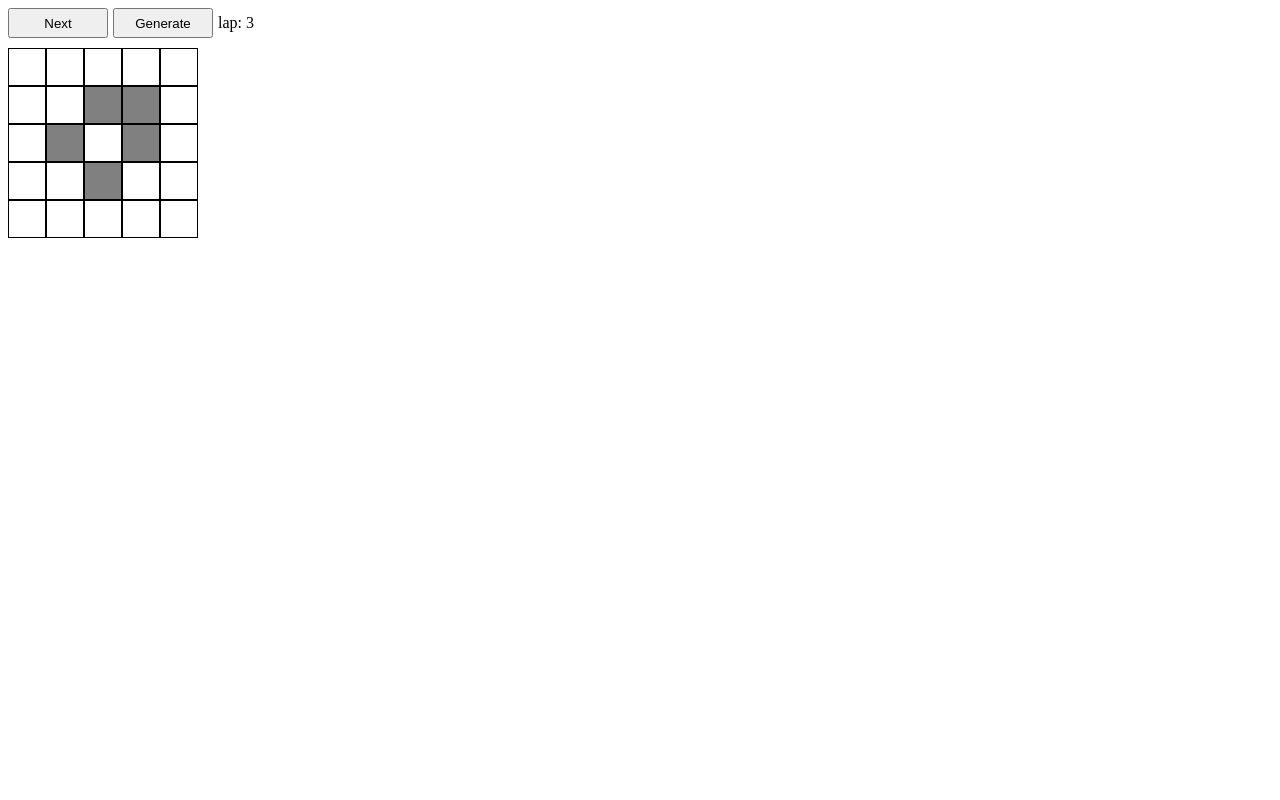
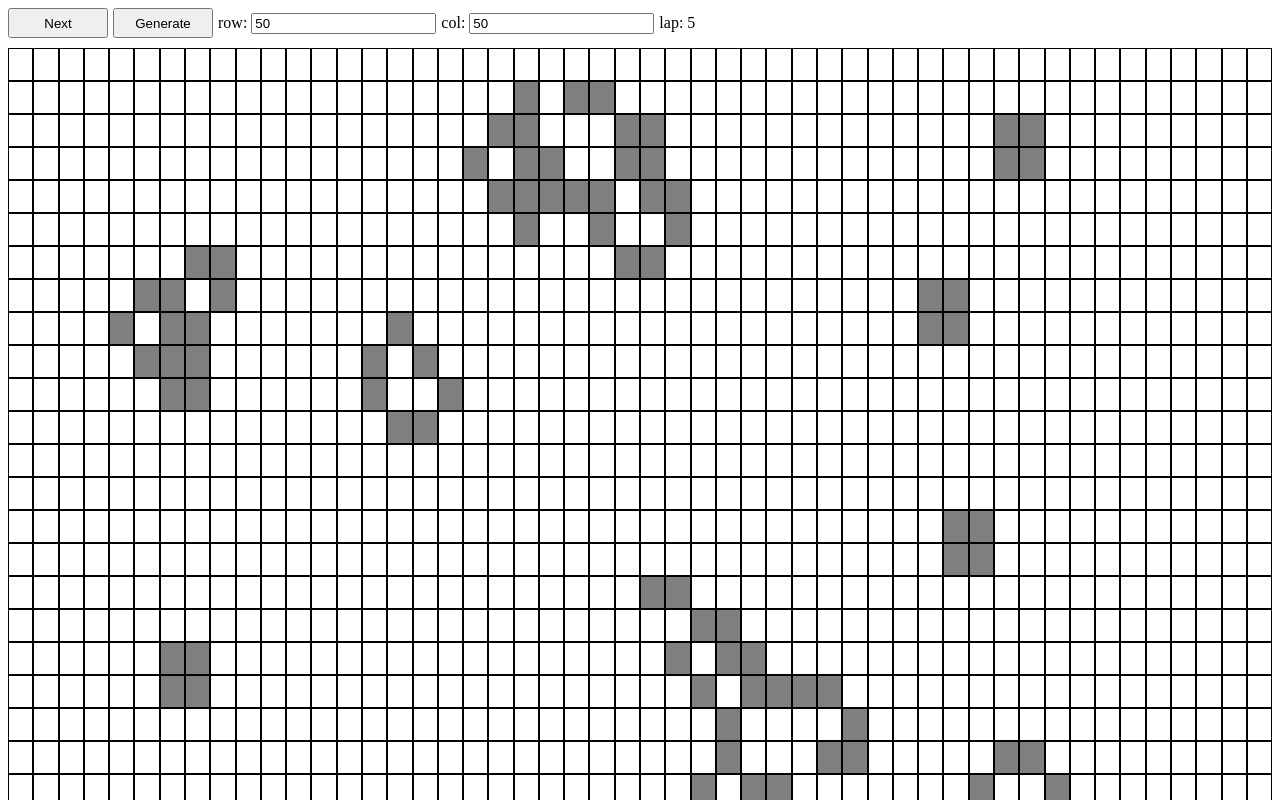
Before and after one commit to benoitgrasset/life-game, a React (Create React App) app: page / in a window 1280 px wide. Shown: the top 800 px of the page. Built offline with nearby package versions, Linux system fonts and the light colour scheme.

Commit message:
update parameters

```diff
--- a/src/App.tsx
+++ b/src/App.tsx
@@ -1,7 +1,4 @@
 import React from 'react';
-
-const col = 5;
-const row = 5;
 
 const buttonStyle = {
   marginBottom: '10px',
@@ -10,30 +7,7 @@ const buttonStyle = {
   height: '30px',
 };
 
-const getRandomBoolean = () => Math.random() < 0.5;
-
-const getArray = () => {
-  let array = Array.from(Array(row), () => new Array(col).fill(false));
-  for (let i = 1; i < row - 1; i++) {
-    for (let j = 1; j < col - 1; j++) {
-      array[i][j] = getRandomBoolean();
-    }
-  }
-  return array;
-};
-
-const getNewArray = (array: boolean[][]) => {
-  let newArray = array;
-  for (let i = 1; i < row - 1; i++) {
-    for (let j = 1; j < col - 1; j++) {
-      const reducedArray = getReducedArray(newArray, i, j);
-      if (array[i][j] === true) {
-        newArray[i][j] = has2or3Neighbors(reducedArray);
-      } else newArray[i][j] = has3Neighbors(reducedArray);
-    }
-  }
-  return newArray;
-};
+const getRandomBoolean = () => Math.random() < 0.15;
 
 const getReducedArray = (array: boolean[][], i: number, j: number) => {
   const reducedArray = [
@@ -54,12 +28,44 @@ const nbOfTrue = (array: boolean[][]) => {
 };
 
 export default function App() {
+  const [lap, setLap] = React.useState(0);
+  const [col, setCol] = React.useState(50);
+  const [row, setRow] = React.useState(50);
+
+  const getArray = () => {
+    let array = Array.from(Array(row), () => new Array(col).fill(false));
+    for (let i = 1; i < row - 1; i++) {
+      for (let j = 1; j < col - 1; j++) {
+        array[i][j] = getRandomBoolean();
+      }
+    }
+    return array;
+  };
+
   const [array, setArray] = React.useState(getArray());
-  const [lap, setLap] = React.useState(0);
+
+  const getNewArray = (array: boolean[][]) => {
+    let newArray = array;
+    for (let i = 1; i < row - 1; i++) {
+      for (let j = 1; j < col - 1; j++) {
+        const reducedArray = getReducedArray(newArray, i, j);
+        if (array[i][j] === true) {
+          newArray[i][j] = has2or3Neighbors(reducedArray);
+        } else newArray[i][j] = has3Neighbors(reducedArray);
+      }
+    }
+    return newArray;
+  };
 
   const handleNext = () => {
     const newArray = getNewArray(array);
     setArray(newArray);
+  };
+  const handleRowChange = (event: React.ChangeEvent<HTMLInputElement>) => {
+    setRow(parseInt(event.target.value));
+  };
+  const handleColChange = (event: React.ChangeEvent<HTMLInputElement>) => {
+    setCol(parseInt(event.target.value));
   };
 
   const handleGenerate = () => {
@@ -71,18 +77,20 @@ export default function App() {
     const interval = setInterval(() => {
       handleNext();
       setLap(lap => lap + 1);
-    }, 2000);
+    }, 1500);
     return () => clearInterval(interval);
   }, [handleNext]);
 
   return (
-    <div>
+    <>
       <button onClick={handleNext} style={buttonStyle}>
         Next
       </button>
       <button onClick={handleGenerate} style={buttonStyle}>
         Generate
       </button>
+      row: <input type="text" id="row" name="row" value={row} onChange={handleRowChange} style={{ marginRight: '5px' }} />
+      col: <input type="text" id="col" name="col" value={col} onChange={handleColChange} style={{ marginRight: '5px' }} />
       lap: {lap}
       <div style={{ display: 'flex', flexDirection: 'column' }}>
         {array.map((row) => {
@@ -96,8 +104,8 @@ export default function App() {
                   <div
                     style={{
                       padding: '3px',
-                      width: '30px',
-                      height: '30px',
+                      width: '25px',
+                      height: '25px',
                       textAlign: 'center',
                       border: '1px solid black',
                       ...style,
@@ -109,6 +117,6 @@ export default function App() {
           );
         })}
       </div>
-    </div>
+    </>
   );
 }
```
